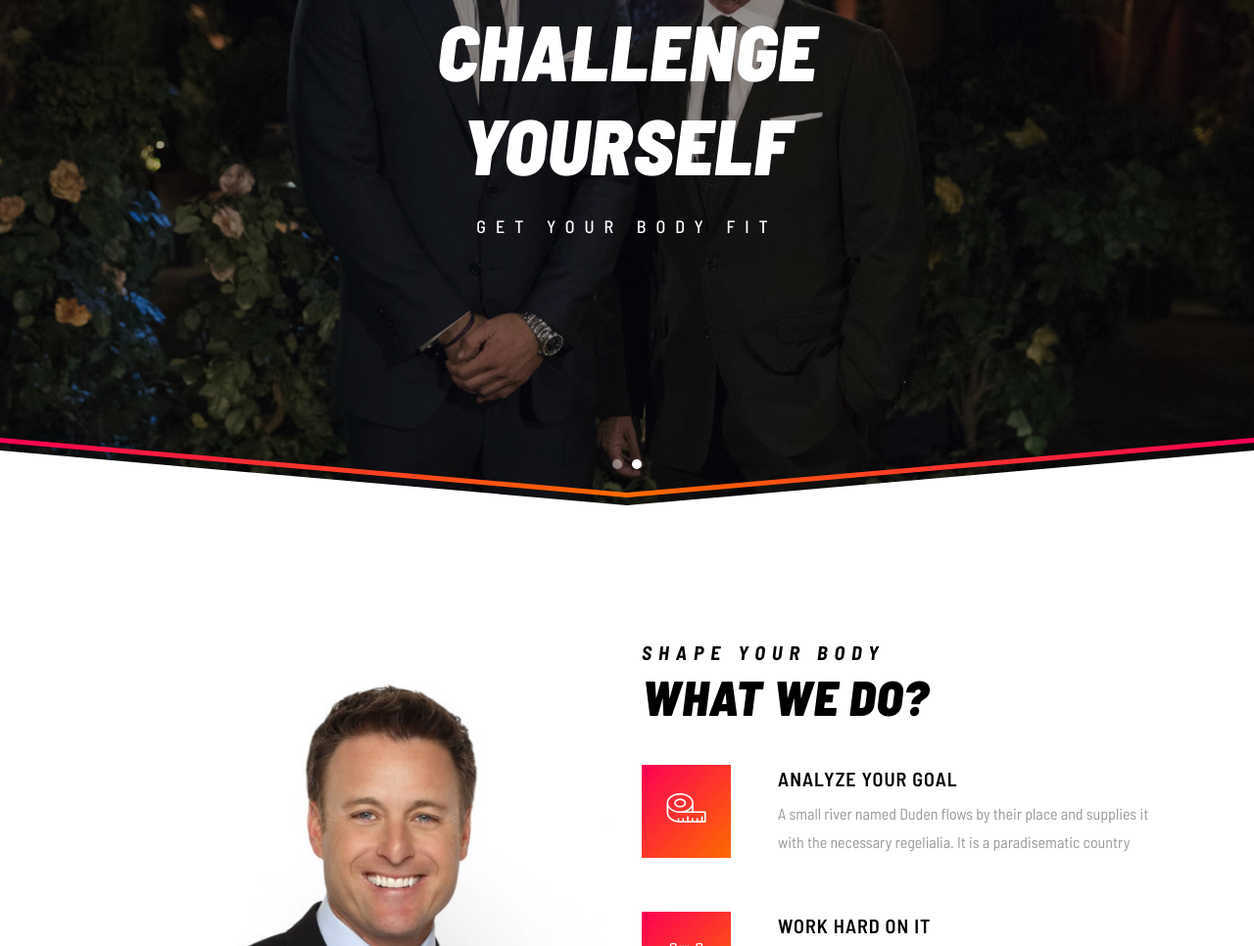
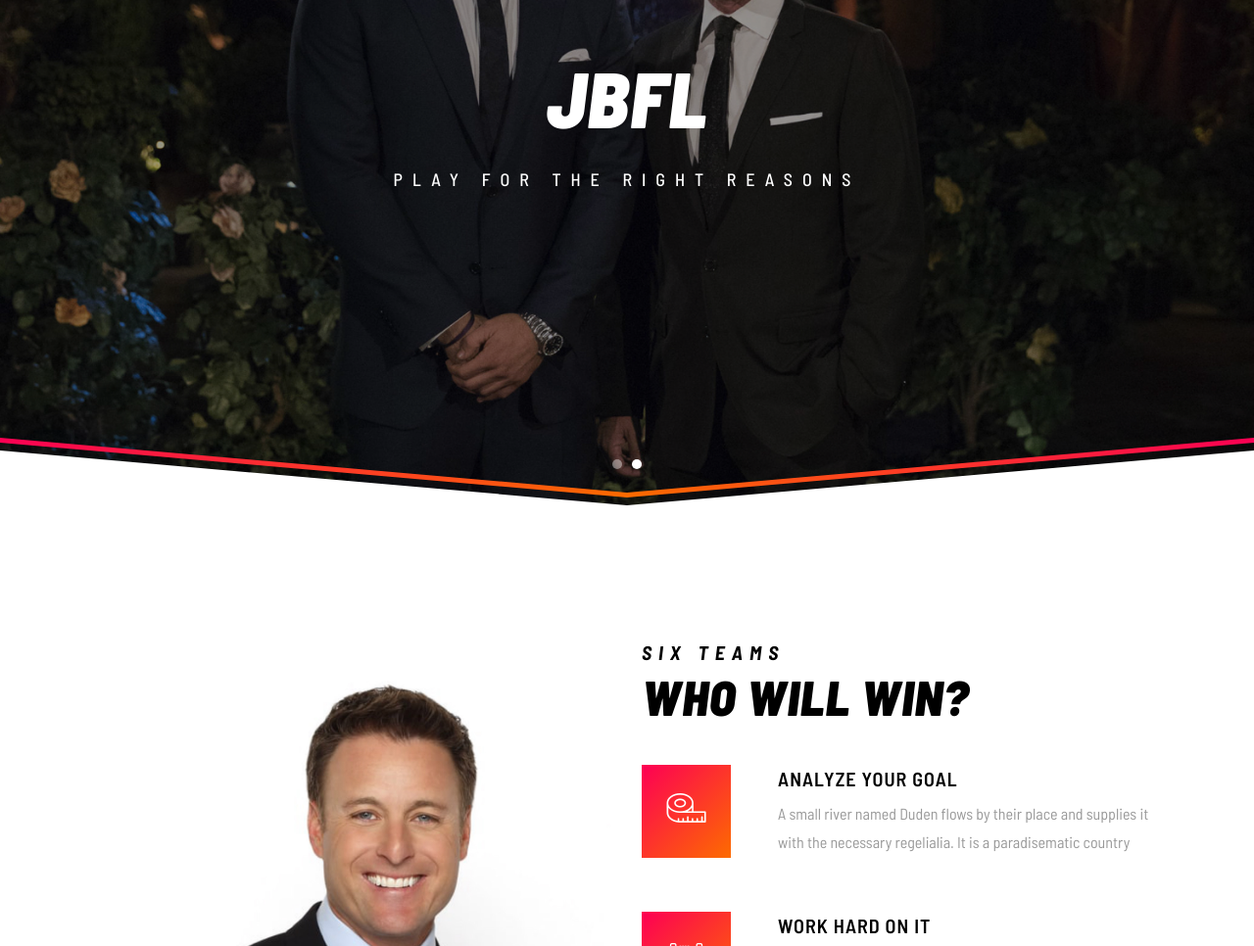
Before and after one commit to BachelorLeague/bachelorleague.github.io, a plain HTML site: page index.html in a window 1280 px wide. Shown: the part 272-1238 px from the top of the page at 98% size. Drawn offline with Linux system fonts and the light colour scheme; some packages are replaced by stand-ins of ours; no server answers; files whose address does not match are found by name.

Commit message:
Update index.html

```diff
--- a/index.html
+++ b/index.html
@@ -29,7 +29,7 @@
   <body>
   	<nav class="navbar navbar-expand-lg navbar-dark ftco_navbar bg-dark ftco-navbar-light" id="ftco-navbar">
 	    <div class="container">
-	      <a class="navbar-brand py-2 px-4" href="index.html">JBFL</a>
+	      <a class="navbar-brand py-2 px-4" href="index.html"> JBFL </a>
 	      <button class="navbar-toggler" type="button" data-toggle="collapse" data-target="#ftco-nav" aria-controls="ftco-nav" aria-expanded="false" aria-label="Toggle navigation">
 	        <span class="oi oi-menu"></span> Menu
 	      </button>
@@ -69,8 +69,8 @@
           <div class="row slider-text js-fullheight justify-content-center align-items-center" data-scrollax-parent="true">
 
             <div class="col-sm-7 ftco-animate text-center">
-              <h1 class="mb-4">Challenge Yourself</h1>
-              <h2 class="subheading">Get Your Body Fit</h2>
+              <h1 class="mb-4">JBFL</h1>
+              <h2 class="subheading">Play For The Right Reasons</h2>
             </div>
 
           </div>
@@ -88,8 +88,8 @@
     			<div class="col-xl-6 align-self-stretch pt-5">
     				<div class="row justify-content-center mb-3">
 		          <div class="col-md-12 heading-section ftco-animate">
-		          	<h3 class="subheading">Shape Your Body</h3>
-		            <h2 class="mb-4">What We Do?</h2>
+		          	<h3 class="subheading">Six Teams</h3>
+		            <h2 class="mb-4">Who Will Win?</h2>
 		          </div>
 		        </div>
     				<div class="services d-flex ftco-animate">
```
